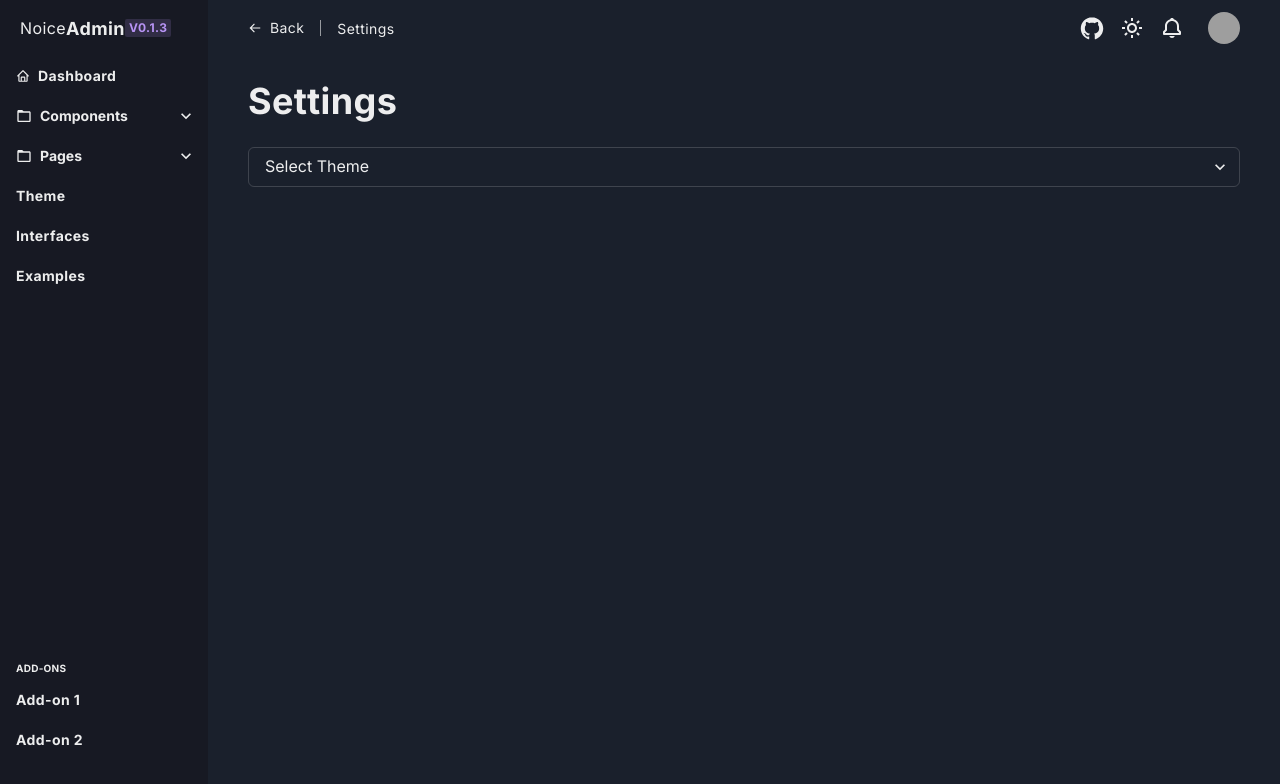
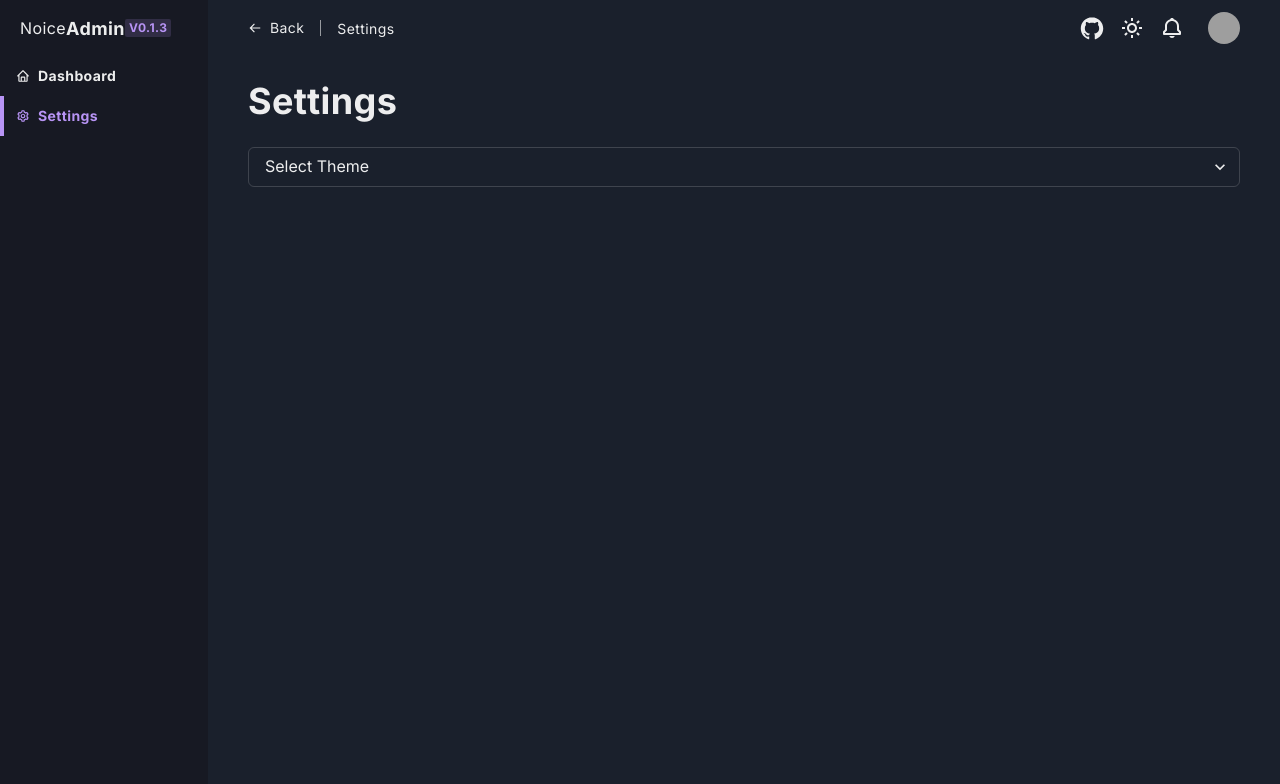
Before and after one commit to noice-noise/noice-admin-chakra, a React (Create React App) app: page /settings in a window 1280 px wide. Shown: the top 784 px of the page. Built offline with nearby package versions, Linux system fonts and the light colour scheme; grey boxes are pictures that could not be loaded.

Commit message:
chore: clean project with dummy components

```diff
--- a/src/components/Elements/Header/Header.tsx
+++ b/src/components/Elements/Header/Header.tsx
@@ -118,7 +118,7 @@ export const Header = ({ routeBreadCrumb }: HeaderProps) => {
         <Portal>
           <MenuList fontSize="sm" minW={40} w={20} shadow="lg">
             <MenuGroup fontSize="sm" title="Profile">
-              <MenuItem as={Link} to="/account">
+              <MenuItem as={Link} to="#">
                 My Account
               </MenuItem>
               <MenuItem as={Link} to="/settings">
--- a/src/components/Elements/Navbar/Navbar.tsx
+++ b/src/components/Elements/Navbar/Navbar.tsx
@@ -14,13 +14,12 @@ import {
   Flex,
   HStack,
   Icon,
-  Spacer,
   Text,
   Tooltip,
 } from '@chakra-ui/react';
 import { useEffect, useState } from 'react';
 import { IconType } from 'react-icons';
-import { BiFile, BiFolder, BiHome } from 'react-icons/bi';
+import { BiCog, BiHome } from 'react-icons/bi';
 import { Link, LinkProps, useLocation } from 'react-router-dom';
 import packageJson from '../../../../package.json';
 
@@ -96,82 +95,8 @@ export const NavbarContent = ({ ...props }) => {
       <NavLink to="/" icon={BiHome}>
         Dashboard
       </NavLink>
-      <NavAccordion
-        label="Components"
-        icon={BiFolder}
-        tooltipLabel="Coming Soon"
-      >
-        <NavLink to="/page1" icon={BiFile}>
-          Component 1
-        </NavLink>
-        <NavLink to="/page2" icon={BiFile}>
-          Component 2
-        </NavLink>
-        <NavLink to="/page3" icon={BiFile}>
-          Component 3
-        </NavLink>
-        <NavLink to="/page4" icon={BiFile}>
-          Component 4
-        </NavLink>
-      </NavAccordion>
-      <NavAccordion label="Pages" icon={BiFolder} tooltipLabel="Component">
-        <NavLink to="/page1" icon={BiFile}>
-          Nested Page 1
-        </NavLink>
-        <NavLink to="/page2" icon={BiFile}>
-          Nested Page 2
-        </NavLink>
-        <NavLink to="/page3" icon={BiFile}>
-          Nested Page 3
-        </NavLink>
-        <NavLink to="/page4" icon={BiFile}>
-          Nested Page 4
-        </NavLink>
-        <NavAccordion label="Pages" icon={BiFolder} tooltipLabel="Component">
-          <NavLink to="/page1" icon={BiFile}>
-            Nested Page 1
-          </NavLink>
-          <NavLink to="/page2" icon={BiFile}>
-            Nested Page 2
-          </NavLink>
-          <NavLink to="/page3" icon={BiFile}>
-            Nested Page 3
-          </NavLink>
-          <NavAccordion label="Pages" icon={BiFolder} tooltipLabel="Component">
-            <NavLink to="/page1" icon={BiFile}>
-              Nested Page 1
-            </NavLink>
-            <NavLink to="/page2" icon={BiFile}>
-              Nested Page 2
-            </NavLink>
-            <NavLink to="/page3" icon={BiFile}>
-              Nested Page 3
-            </NavLink>
-            <NavLink to="/page4" icon={BiFile}>
-              Nested Page 4
-            </NavLink>
-          </NavAccordion>
-          <NavLink to="/page4" icon={BiFile}>
-            Nested Page 4
-          </NavLink>
-        </NavAccordion>
-      </NavAccordion>
-      <NavLink to="/theme" tooltipLabel="Coming Soon">
-        Theme
-      </NavLink>
-      <NavLink to="/interfaces" tooltipLabel="Coming Soon">
-        Interfaces
-      </NavLink>
-      <NavLink to="/examples" tooltipLabel="Coming Soon">
-        Examples
-      </NavLink>
-      <Spacer />
-      <NavTitle>Add-ons</NavTitle>
-      <NavLink to="#" tooltipLabel="Admin Add-on">
-        Add-on 1
-      </NavLink>
-      <NavLink to="#" tooltipLabel="Admin Add-on">
-        Add-on 2
+      <NavLink to="/settings" icon={BiCog}>
+        Settings
       </NavLink>
     </Flex>
   );
```
